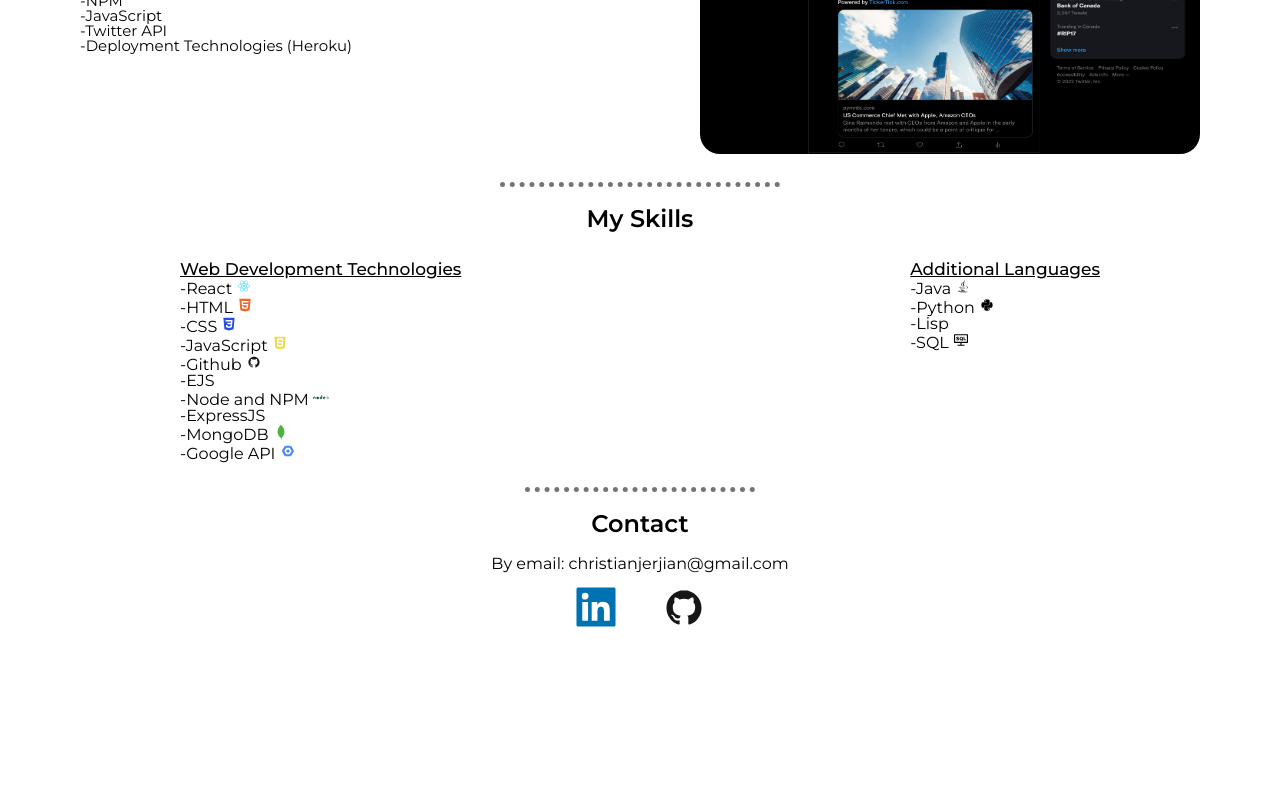
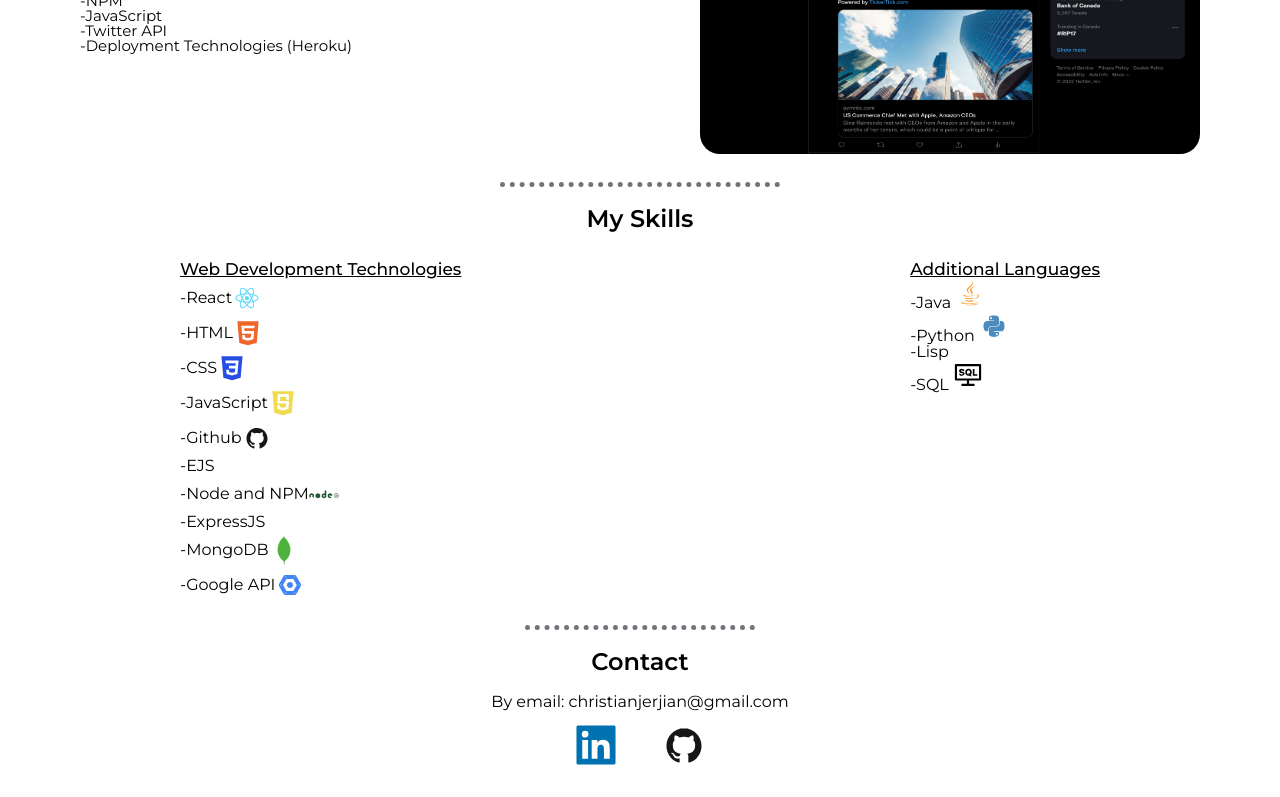
Before and after one commit to Jerjian/Personal-Website-ReactJS, a React (Vite) app: page / in a window 1280 px wide. Shown: the part 1478-2275 px from the top of the page. Before the commit the page ends 2153 px from the top, so only its background shows below. Built offline with nearby package versions, Linux system fonts and the light colour scheme.

Commit message:
Final comit

```diff
--- a/data/projects.json
+++ b/data/projects.json
@@ -19,7 +19,7 @@
             "id": 2,
             "title":"Cyclist Map App",
             "githubLink": "https://github.com/Jerjian/CyclistMapProject",
-            "deployedLink": "",
+            "deployedLink": "https://www.youtube.com/watch?v=hPMkz1TTyvo",
             "description": "As part of Introduction to Software Engineering (COMP 354) class. We were a group of 120 Students built a mobile and Web App for cyclists. More specifically, my team and I built a Map and Calendar for Cyclists to track their progress. Map and Calendar are both integrated with the Google API. We communicated and integrated with over 10 groups (Weather, Speed data, Splits data...)",
             "technologies":[
                 "HTML",
--- a/src/components/main/About.jsx
+++ b/src/components/main/About.jsx
@@ -3,7 +3,7 @@ import christianImg from "../../assets/Jerjian_Christian_skype.jpg"
 
 export default function(){
     return(
-        <div className="About">
+        <div className="About" id="About">
             <h1 className="about-title">About me</h1>
             <div className="about-desc">
                 <img src={christianImg} alt="" className="about-desc-christianImg" />
--- a/src/components/main/Contact.jsx
+++ b/src/components/main/Contact.jsx
@@ -7,7 +7,7 @@ import {AiFillLinkedin} from "react-icons/ai"
 
 export default function(){
     return(
-        <div className="Contact">
+        <div className="Contact" id="Contact">
             <h1 className="contact-title">Contact</h1>
             <div className="contact-info">
                 <p>By email: christianjerjian@gmail.com</p>
--- a/src/components/main/Skills.jsx
+++ b/src/components/main/Skills.jsx
@@ -10,31 +10,31 @@ import "./Skills.css"
 
 export default function(){
     return(
-        <div className="Skills">
+        <div className="Skills" id="Skills">
             <h1 className="skills-title">My Skills</h1>
             <div className="skills-info">
                 <div className="skills-info-web-tech">
                     <h1 className="skills-info-title">Web Development Technologies</h1>
                     <ul className="skills-info-web-tech-ul">
-                        <li>React <DiReact color="#61DBFB"/></li>
-                        <li>HTML <DiHtml5 color="#f06529"/></li>
-                        <li>CSS <DiCss3 color="#264de4"/></li>
-                        <li>JavaScript <DiJavascript color="#F0DB4F"/></li>
-                        <li>Github <DiGithubBadge color="#171515"/></li>
+                        <li>React <DiReact className="skills-icon" color="#61DBFB"/></li>
+                        <li>HTML <DiHtml5 className="skills-icon" color="#f06529"/></li>
+                        <li>CSS <DiCss3 className="skills-icon" color="#264de4"/></li>
+                        <li>JavaScript <DiJavascript className="skills-icon" color="#F0DB4F"/></li>
+                        <li>Github <DiGithubBadge className="skills-icon" color="#171515"/></li>
                         <li>EJS</li>
-                        <li>Node and NPM <DiNodejs color="#215732"/></li>
+                        <li>Node and NPM <DiNodejs className="skills-icon" color="#215732"/></li>
                         <li>ExpressJS</li>
-                        <li>MongoDB <DiMongodb color="#4DB33D"/></li>
-                        <li>Google API <DiGoogleCloudPlatform color="#4285F4"/></li>
+                        <li>MongoDB <DiMongodb className="skills-icon" color="#4DB33D"/></li>
+                        <li>Google API <DiGoogleCloudPlatform className="skills-icon" color="#4285F4"/></li>
                     </ul>
                 </div>
                 <div className="skills-info-add-lang">
                     <h1 className="skills-info-title">Additional Languages</h1>
                     <ul className="skills-info-add-lang-ul">
-                        <li>Java <DiJava/></li>
-                        <li>Python <DiPython/></li>
+                        <li>Java <DiJava className="skills-icon" color="#f89820"/></li>
+                        <li>Python <DiPython className="skills-icon" color="#4B8BBE"/></li>
                         <li>Lisp</li>
-                        <li>SQL <AiOutlineConsoleSql/></li>
+                        <li>SQL <AiOutlineConsoleSql className="skills-icon"/></li>
                     </ul>
                 </div>
             </div>
--- a/src/components/main/Work.jsx
+++ b/src/components/main/Work.jsx
@@ -31,7 +31,7 @@ export default function(){
     }))
 
     return(
-        <div className="Work">
+        <div className="Work" id="Work">
             <h1 className="work-title">My Work</h1>
             <div className="work-desc">
                 {projectElements}
--- a/src/components/main/contact.css
+++ b/src/components/main/contact.css
@@ -28,6 +28,15 @@
     width: 50px;
     height: 50px;
 }
+.skills-info-web-tech-ul > li {
+    display: flex;
+    margin-top: 5px;
+    align-items: center;
+}
+.skills-icon{
+    height: 30px;
+    width: 30px;
+}
 
 .contact-info-logo-icon:active {
   box-shadow: 0 5px #666;
```
